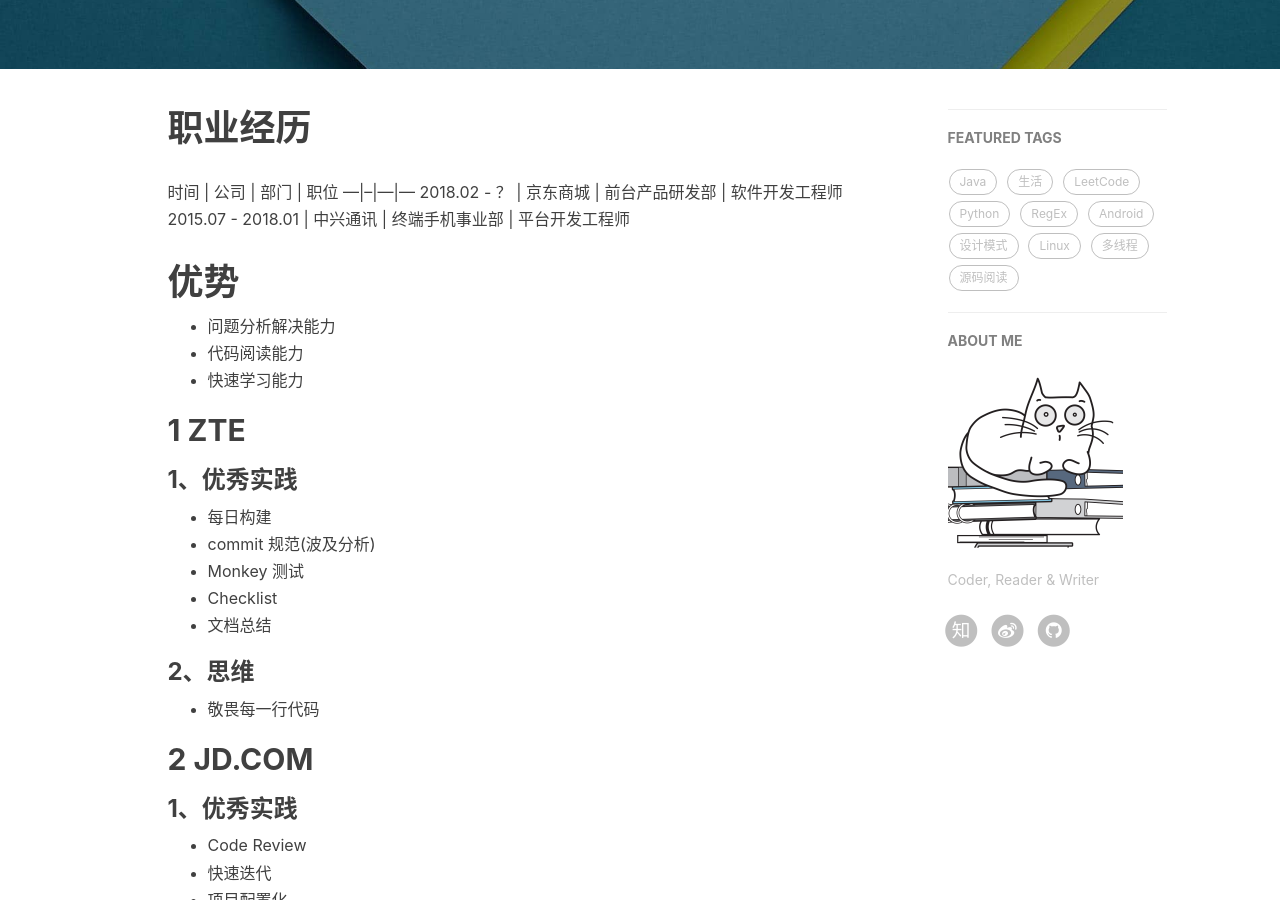
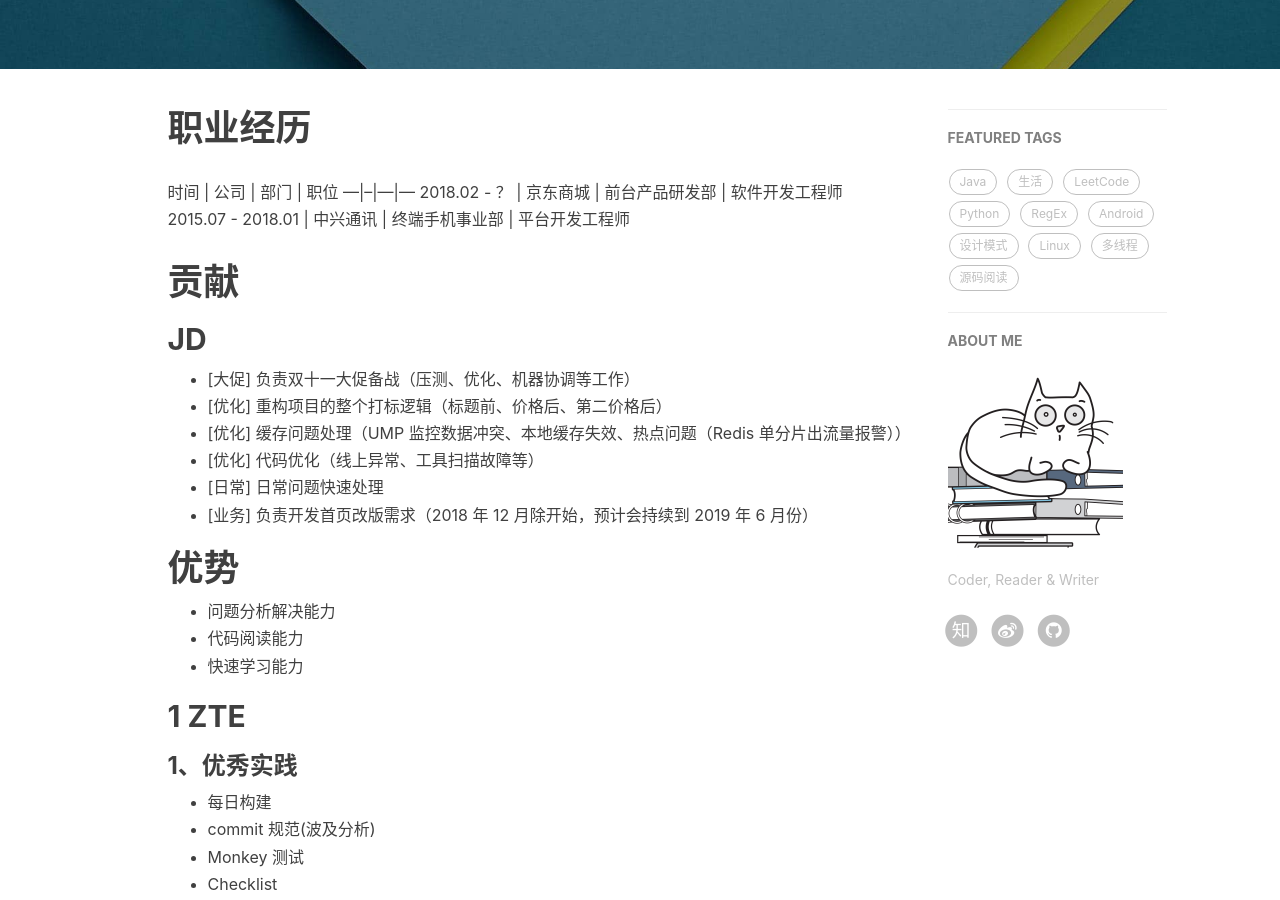
Before and after one commit to fxleyu/fxleyu.github.io, a Jekyll site: the page built from about.md, in a window 1280 px wide and 900 px high, scrolled down 329 px. Built offline with Jekyll 4.4.1, drawn with Linux system fonts in a browser that asks for light colours; nearby versions of some CDN libraries; comment, search, counter and statistics services are not loaded.

Commit message:
UPDATE 添加 JD 的项目贡献

```diff
--- a/about.md
+++ b/about.md
@@ -7,6 +7,15 @@ title: About
 ---|--|---|---
 2018.02 - ？       | 京东商城 | 前台产品研发部 | 软件开发工程师
 2015.07 - 2018.01  | 中兴通讯 | 终端手机事业部 | 平台开发工程师
+
+# 贡献
+## JD
+- [大促] 负责双十一大促备战（压测、优化、机器协调等工作）
+- [优化] 重构项目的整个打标逻辑（标题前、价格后、第二价格后）
+- [优化] 缓存问题处理（UMP 监控数据冲突、本地缓存失效、热点问题（Redis 单分片出流量报警））
+- [优化] 代码优化（线上异常、工具扫描故障等）
+- [日常] 日常问题快速处理
+- [业务] 负责开发首页改版需求（2018 年 12 月除开始，预计会持续到 2019 年 6 月份）
 
 
 # 优势
```
